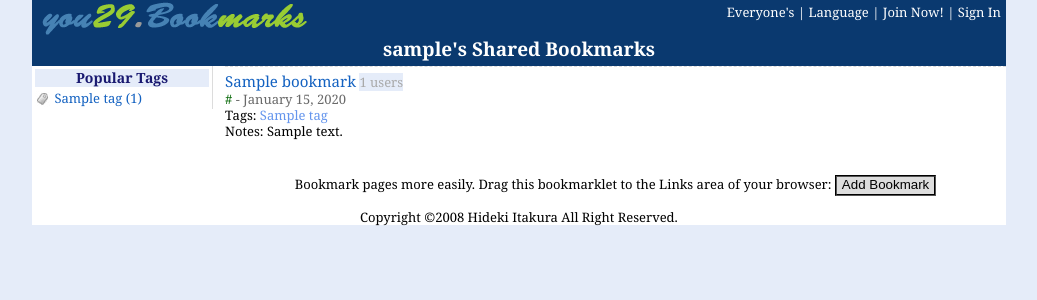
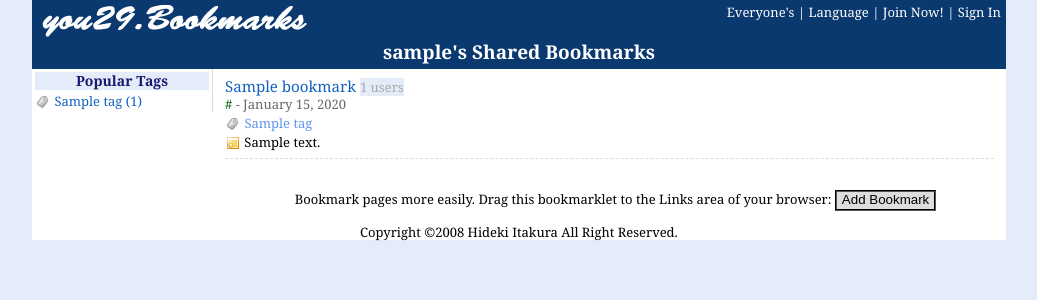
Before and after one commit to hideki/you29, a Django app: template you29/templates/bookmarks/bookmarks_page.html in a window 1280 px wide. Shown: the top 300 px of the page, without its empty margins (121-1158 px from the left). Run offline with Django 3.2, Linux system fonts and the light colour scheme; the template is opened without the code that fills it: most values are stand-ins (such as "Sample title", 1, 10 or a date in 2020).

Commit message:
update UI

```diff
--- a/you29/site_media/css/bookmarks.css
+++ b/you29/site_media/css/bookmarks.css
@@ -26,7 +26,7 @@ html, body {
 
 /* div#hd */
 #logo-img {
-    padding: 2px 0px 0px 10px;
+    padding: 5px 0px 0px 10px;
 }
 
 #user-menu {
@@ -44,7 +44,6 @@ html, body {
 
 h1#title {
     font-weight: bold;
-    //font-size: 138.5%;
     font-size: 146.5%;
     text-align: center;
 }
@@ -70,10 +69,13 @@ h1#title a{
 }
 .tag-clouds ul li {
     font-size: 100%;
-    //border-bottom: 1px solid #dcdcdc;
     padding 3px 3px 3px 3px;
 }
 .tag-image {
+    position: relative;
+    top:4px;
+}
+.note-image {
     position: relative;
     top:4px;
 }
@@ -87,13 +89,13 @@ h2.title{
     background-color:#4682B4;
 }
 .count {
-    #color:#FFFFFF;
     color:#A9A9A9;
     background-color: #e5ecf9;
 }
 .bookmark {
-    border-top: 1px dashed #dcdcdc;
-    padding: 5px 0px 5px 0px;
+    border-bottom: 1px dashed #dcdcdc;
+    padding: 8px 0px 8px 0px;
+    margin-right: 12px;
 }
 .detail {
     color:#696969;
--- a/you29/templates/bookmarks/bookmark_list.html
+++ b/you29/templates/bookmarks/bookmark_list.html
@@ -3,9 +3,11 @@
   <ul class="bookmarks">
     {% for bookmark in bookmarks %}
       <li class="bookmark">
-        <h2 class="title" style="display:inline;"><a href="{{bookmark.link.url}}" class="title">{{bookmark.title}}</a></h2>
+        <h2 class="title" style="display:inline;">
+          <a href="{{bookmark.link.url}}" class="title">{{bookmark.title}}</a>
+        </h2>
         {% if bookmark.link.user_count %}
-        <span class="{% if bookmark.is_popular %}count-popular{%else%}count{%endif%}">{{bookmark.link.user_count}}&nbsp;{% trans "users" %}</span>
+          <span class="{% if bookmark.is_popular %}count-popular{%else%}count{%endif%}">{{bookmark.link.user_count}}&nbsp;{% trans "users" %}</span>
         {% endif %}
         <div class="detail">
           <a href="{{bookmark.link.url}}" class="url">{{bookmark.link.url}}</a>
@@ -19,7 +21,8 @@
         </div>
         {% if bookmark.tags.all %}
           <div class="tags">
-          {% trans "Tags:" %}
+            {# trans "Tags:" #}
+            <img class="tag-image" src="/site_media/images/tag.jpg"/>
             {% for tag in bookmark.tags.all %}
               <a class="tag" href="/bookmarks/user/{{bookmark.user.username}}/{{tag.name}}/">{{tag.name}}</a>
               {% if not forloop.last %}|{% endif%}
@@ -28,7 +31,8 @@
         {% endif %}
         {% if bookmark.notes %}
           <div class="notes">
-            {% trans "Notes:" %}
+            {# trans "Notes:" #}
+            <img class="note-image" src="/site_media/images/note.png"/>
             {{bookmark.notes}}
           </div>
         {% endif %}
--- a/you29/templates/bookmarks/bookmarks_page.html
+++ b/you29/templates/bookmarks/bookmarks_page.html
@@ -26,7 +26,9 @@
       <div id="hd">
         <!-- branding -->
         <div id="branding">
-          <img id="logo-img" src="/site_media/images/you29-bookmarks-logo.png"/>
+          <a href="/bookmarks/">
+          <img id="logo-img" src="/site_media/images/you29-bookmarks-white-logo.png"/>
+          </a>
         </div>
         {% include "bookmarks/user_menu.html" %}
         <h1 id="title">
```
Also changed, not shown: you29/templates/bookmarks/link_list.html (+5 -3 lines), you29/site_media/images/comment.png (added), you29/site_media/images/note.png (added), you29/site_media/images/you29-bookmarks-white-logo.png (added).
